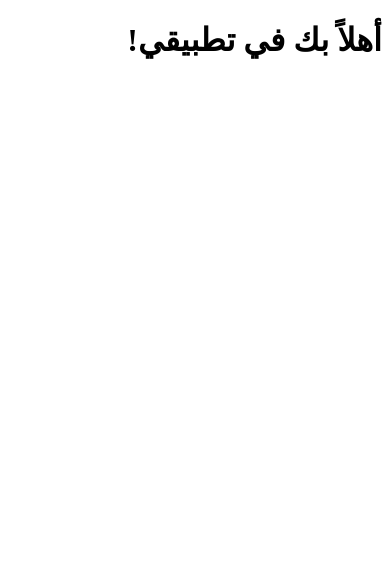
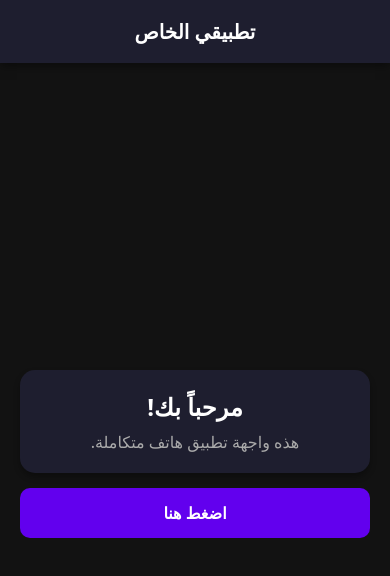
Before and after one commit to 20091211mn/apknew, a plain HTML site: page index.html in a window 390 px wide. Drawn offline with Linux system fonts and the light colour scheme.

Commit message:
Update app mobile UI

```diff
--- a/index.html
+++ b/index.html
@@ -2,13 +2,80 @@
 <html lang="ar" dir="rtl">
 <head>
     <meta charset="UTF-8">
-    <meta name="viewport" content="width=device-width, initial-scale=1.0">
+    <meta name="viewport" content="width=device-width, initial-scale=1.0, user-scalable=no">
     <link rel="manifest" href="manifest.json">
-    <meta name="theme-color" content="#333333">
+    <meta name="theme-color" content="#1e1e2f">
+    <meta name="mobile-web-app-capable" content="yes">
+    <meta name="apple-mobile-web-app-capable" content="yes">
     <title>تطبيقي</title>
+    <style>
+        * {
+            box-sizing: border-box;
+            margin: 0;
+            padding: 0;
+            font-family: system-ui, -apple-system, sans-serif;
+            user-select: none;
+        }
+        body {
+            background-color: #121212;
+            color: #ffffff;
+            display: flex;
+            flex-direction: column;
+            height: 100vh;
+            overflow: hidden;
+        }
+        .header {
+            background-color: #1e1e2f;
+            padding: 18px;
+            text-align: center;
+            font-size: 20px;
+            font-weight: bold;
+            box-shadow: 0 2px 10px rgba(0,0,0,0.5);
+        }
+        .content {
+            flex: 1;
+            padding: 20px;
+            display: flex;
+            flex-direction: column;
+            justify-content: center;
+            align-items: center;
+            gap: 15px;
+        }
+        .card {
+            background: #1e1e2f;
+            padding: 20px;
+            border-radius: 15px;
+            width: 100%;
+            text-align: center;
+            box-shadow: 0 4px 6px rgba(0,0,0,0.3);
+        }
+        .btn {
+            background: #6200ee;
+            color: white;
+            border: none;
+            padding: 14px 28px;
+            border-radius: 10px;
+            font-size: 16px;
+            font-weight: bold;
+            width: 100%;
+            cursor: pointer;
+            transition: background 0.2s;
+        }
+        .btn:active {
+            background: #3700b3;
+        }
+    </style>
 </head>
 <body>
-    <h1>أهلاً بك في تطبيقي!</h1>
+    <div class="header">تطبيقي الخاص</div>
+    <div class="content">
+        <div class="card">
+            <h2>مرحباً بك!</h2>
+            <p style="margin-top: 8px; color: #aaa;">هذه واجهة تطبيق هاتف متكاملة.</p>
+        </div>
+        <button class="btn" onclick="alert('تم الضغط على الزر!')">اضغط هنا</button>
+    </div>
+
     <script>
       if ('serviceWorker' in navigator) {
         navigator.serviceWorker.register('sw.js');
```
